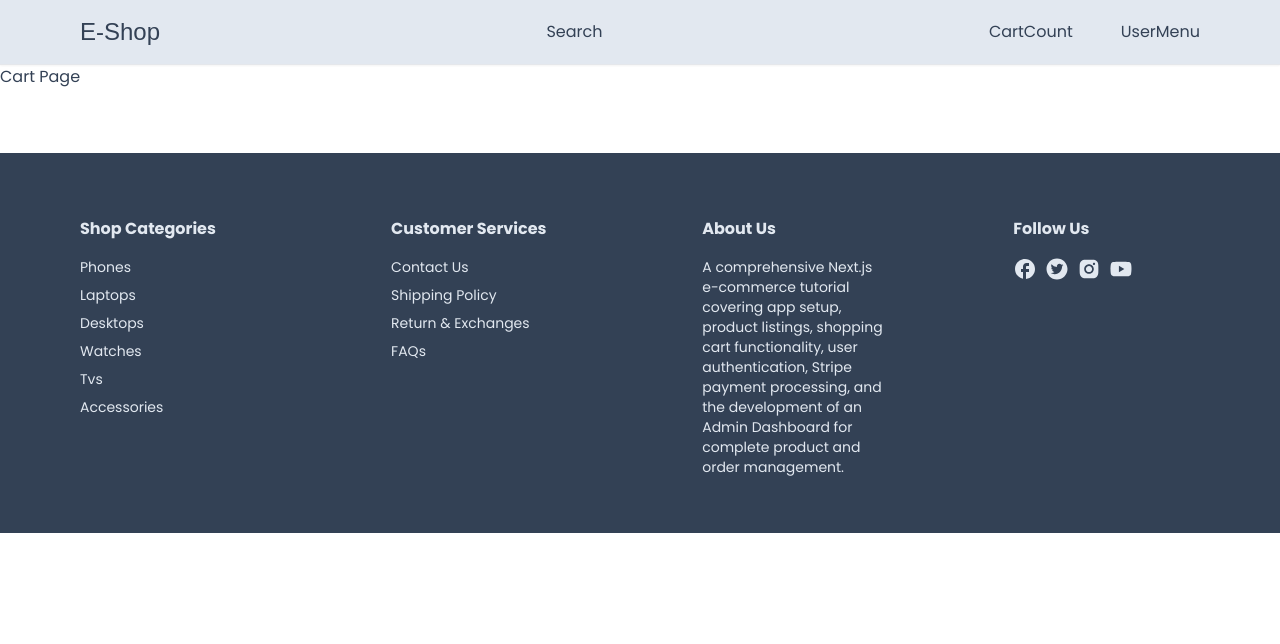
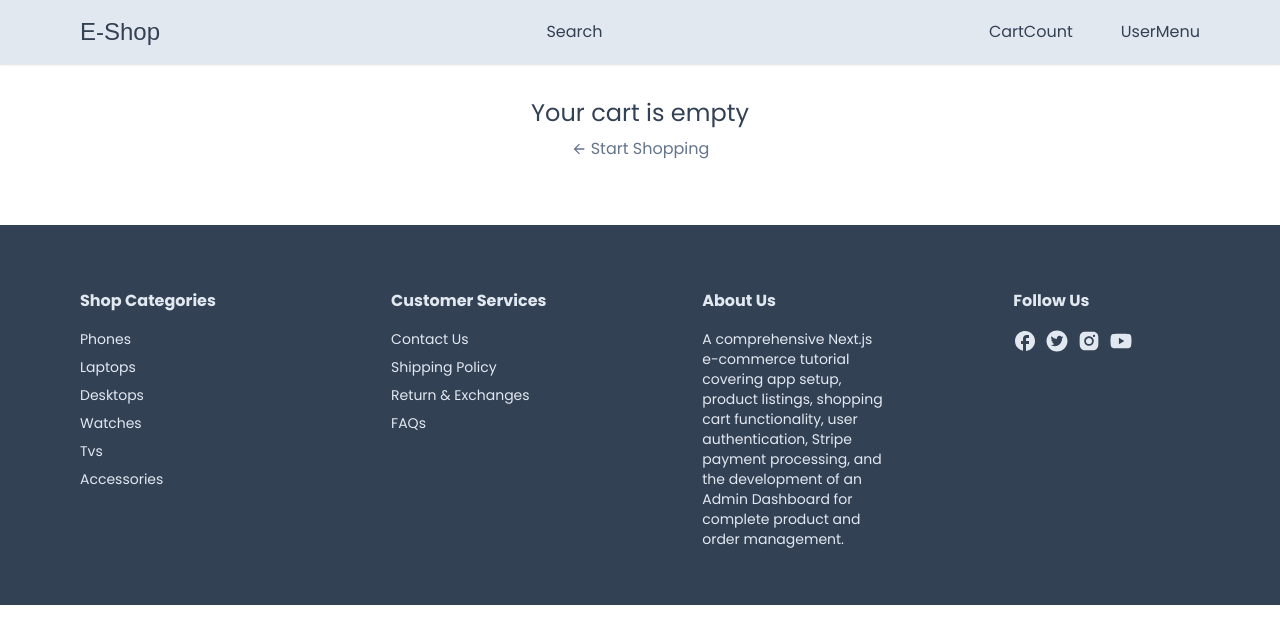
Before and after one commit to Mdromi/e-shop, a Next.js app: page /cart in a window 1280 px wide. Shown: the top 644 px of the page. Built offline with nearby package versions, Linux system fonts and the light colour scheme; a web font is replaced by a local one.

Commit message:
[Setup] Shopping cart page

```diff
--- /dev/null
+++ b/app/cart/CartClient.tsx
@@ -0,0 +1,69 @@
+"use client";
+
+import { useCart } from "@/hooks/useCart";
+import Link from "next/link";
+import { MdArrowBack } from "react-icons/md";
+import Heading from "../components/products/Heading";
+import Button from "../components/Button";
+
+const CartClient = () => {
+  const { cartProducts } = useCart();
+
+  if (!cartProducts || cartProducts.length === 0) {
+    return (
+      <div className="flex flex-col items-center">
+        <div className="text-2xl">Your cart is empty</div>
+        <div>
+          <Link
+            href={"/"}
+            className="
+          text-slate-500 flex items-center gap-1 mt-2"
+          >
+            <MdArrowBack />
+            <span>Start Shopping</span>
+          </Link>
+        </div>
+      </div>
+    );
+  }
+  return (
+    <div>
+      <Heading title="Shopping Cart" center />
+      <div className="grid grid-cols-5 text-xs gap-4 pb-2 items-center mt-8">
+        <div className="col-span-2 justify-self-start">PRODUCT</div>
+        <div className="justify-self-center">PRICE</div>
+        <div className="justify-self-center">QUANTITY</div>
+        <div className="justify-self-end">TOTAL</div>
+      </div>
+      <div>
+        {cartProducts &&
+          cartProducts.map((item) => {
+            return <div key={item.id}>{item.name}</div>;
+          })}
+      </div>
+      <div className="border-t-[1.5px] border-slate-200 py-4 flex justify-between gap-4">
+        <div className="w-[90px]">
+          <Button label="Clear Cart" onClick={() => {}} small outline />
+        </div>
+        <div className="text-sm flex flex-col gap-1 items-start">
+          <div className="flex justify-between w-full text-base font-semibold">
+            <span>Subtotal</span>
+            <span>$1.00</span>
+          </div>
+          <p className="text-slate-500">Texes and shipping calulates at checkout</p>
+          <Button label="Checkout" onClick={() => {}}/>
+          <Link
+            href={"/"}
+            className="
+          text-slate-500 flex items-center gap-1 mt-2"
+          >
+            <MdArrowBack />
+            <span>Continue Shopping</span>
+          </Link>
+        </div>
+      </div>
+    </div>
+  );
+};
+
+export default CartClient;
--- a/app/cart/page.tsx
+++ b/app/cart/page.tsx
@@ -1,5 +1,12 @@
+import Container from "../components/Container";
+import CartClient from "./CartClient";
+
 const Cart = () => {
-  return <div>Cart Page</div>;
+  return <div className="pt-8">
+    <Container>
+    <CartClient/>
+    </Container>
+  </div>;
 };
 
 export default Cart;
--- a/hooks/useCart.tsx
+++ b/hooks/useCart.tsx
@@ -48,7 +48,7 @@ export const CartContextProvider = (props: Props) => {
           toast.success("Product added to cart");
         }
 
-        // localStorage.setItem("eShopCartItems", JSON.stringify(updatedCart));
+        localStorage.setItem("eShopCartItems", JSON.stringify(updatedCart));
 
         return updatedCart;
       });
```
